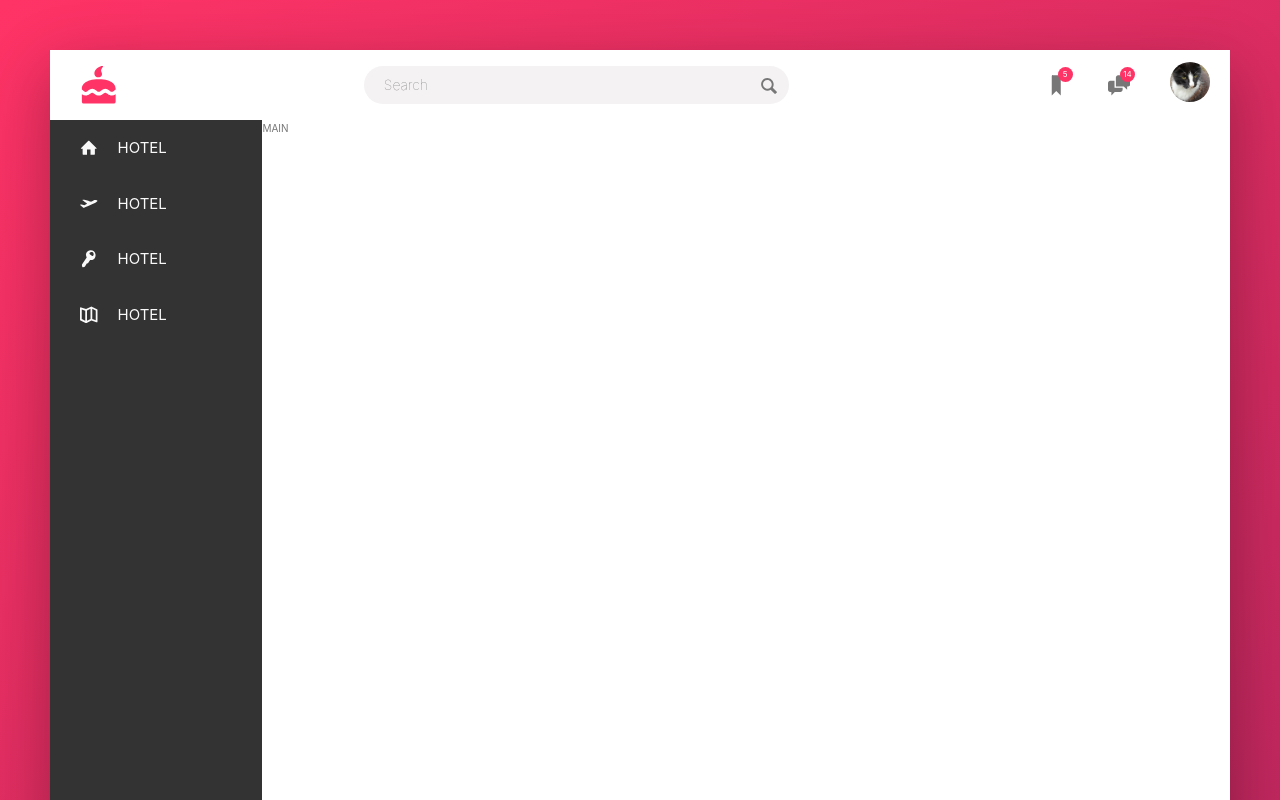
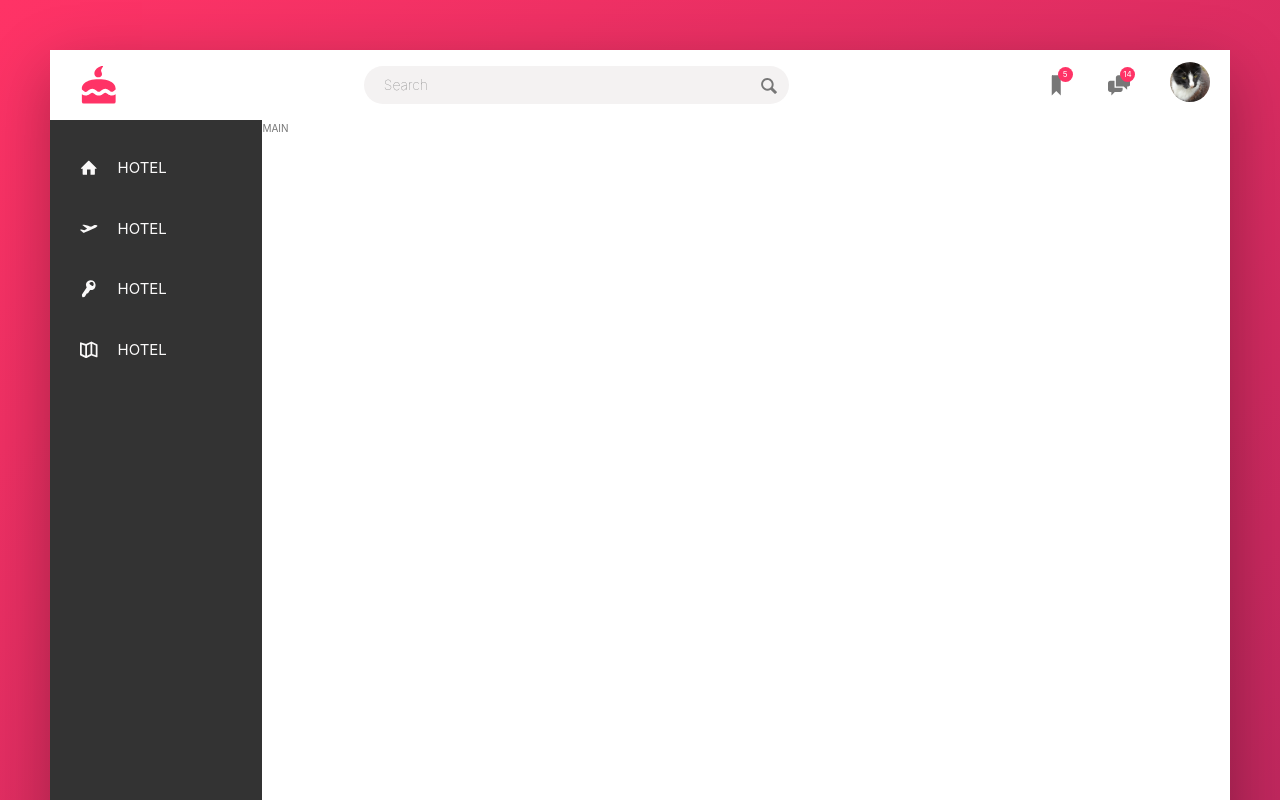
Before and after one commit to thenderson55/goldfinch-with-jest, a Next.js app: page /hotel in a window 1280 px wide. Shown: the top 800 px of the page. Built offline with nearby package versions, Linux system fonts and the light colour scheme.

Commit message:
nav list animation

```diff
--- a/pages/hotel/index.module.scss
+++ b/pages/hotel/index.module.scss
@@ -156,11 +156,41 @@
 
 .sideNav {
   padding-left: 0;
+  padding-top: 2rem;
   list-style: none;
+
   &Item {
     font-size: 1.5rem;
-    color: var(--color-grey-light-1);
+    position: relative;
+
+    &:not(:last-child) {
+      margin-bottom: 0.5rem;
+    }
+
+    &::before {
+      content: "";
+      position: absolute;
+      top: 0;
+      left: 0;
+      height: 100%;
+      width: 3px;
+      background-color: var(--color-primary-dark);
+      transform: scaleY(0);
+      // https://cubic-bezier.com/#.17,.67,.83,.67
+      transition: transform 0.2s, width 0.4s cubic-bezier(1, 0, 0, 1) 0.2s,
+        background-color 0.1s;
+    }
+
+    &:hover::before {
+      transform: scaleY(1);
+      width: 100%;
+    }
+
+    &:active::before {
+      background-color: var(--color-primary-light);
+    }
   }
+
   &Link {
     display: block;
     text-decoration: none;
@@ -168,14 +198,19 @@
     align-items: center;
     color: var(--color-grey-light-1);
     padding: 1.5rem 3rem;
+    position: relative;
+    z-index: 10;
+
     &:hover {
-      color: var(--color-grey-dark-2);
+      color: var(--color-grey-light-1);
     }
   }
+
   &Icon {
     font-size: 1.75rem;
     fill: currentColor;
   }
+
   &Text {
     margin-left: 2rem;
   }
--- a/pages/hotel/index.tsx
+++ b/pages/hotel/index.tsx
@@ -70,7 +70,7 @@ function Hotel() {
                 </Link>
               </li>
               <li className={styles.sideNavItem}>
-                <Link href="/">
+                <Link href="/hotel">
                   <a className={styles.sideNavLink}>
                     <SvgAircraftTakeOff className={styles.sideNavIcon} />
                     <span className={styles.sideNavText}>HOTEL</span>
```
